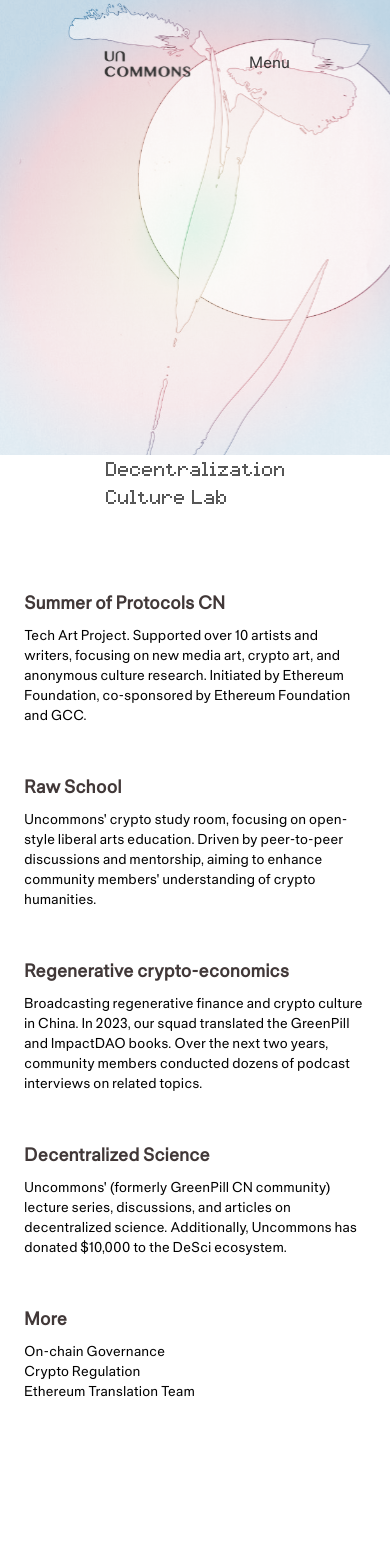
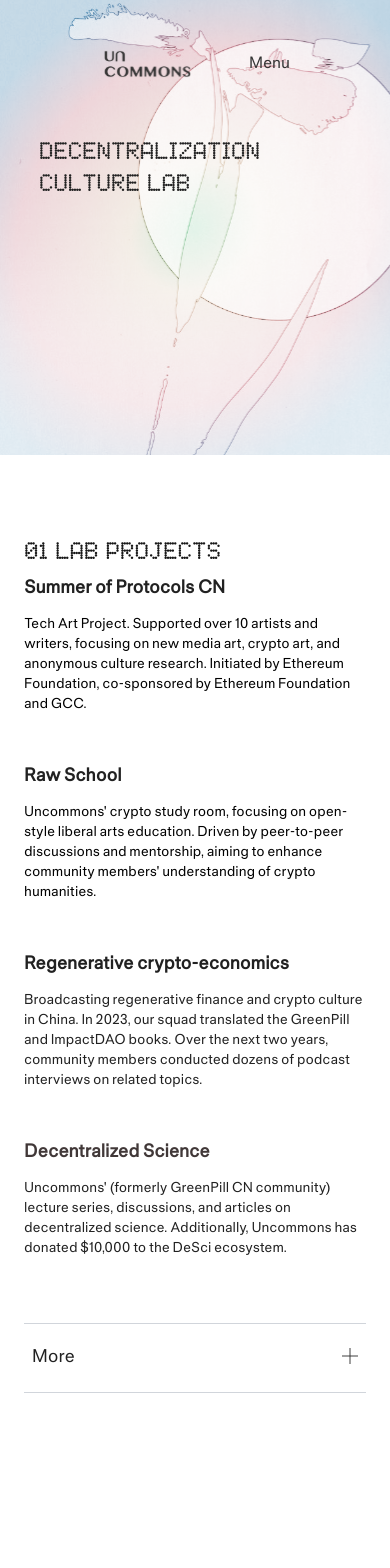
Before and after one commit to kayyueth/unco_website, a Next.js app in the folder unco_web/: page /lab in a window 390 px wide. Shown: the top 1568 px of the page. Built offline with nearby package versions, Linux system fonts and the light colour scheme.

Commit message:
feat: lab mobile 50%

```diff
--- a/unco_web/app/lab/page.tsx
+++ b/unco_web/app/lab/page.tsx
@@ -1,21 +1,34 @@
+'use client';
+import { useState } from "react";
 
-export default function Lab() {
+const Lab = () => {
+  const [isOpen, setIsOpen] = useState(false);
+
+  const toggleContent = () => {
+    setIsOpen(!isOpen);
+  };
+
   return (
       <div>
-        <div className="flex flex-col items-center sm:w-4/5 mx-auto">
+        <div className="flex flex-col items-center md:w-4/5 mx-auto">
 
-            {/* Mobile Version */}
-            <div className="sm:hidden">
+              {/* Mobile-Only Image */}
+            <div className="md:hidden w-full">
               <img src="/lab_mobile.svg" className="w-full"/>
             </div>
 
-            {/* Web Version */}
-            <div className="sm:mt-44 md:w-[53%] sm:min-h-[500px] flex items-center text-left text-midGray font-by57 text-xl sm:text-5xl">
+            {/* Mobile-Version Title */}
+            <div className="md:hidden absolute top-[16%] left-[10%] md:items-center md:text-left text-midGray font-by57 text-2xl">
+              <h1>DECENTRALIZATION<br/>CULTURE LAB</h1>
+            </div>
+
+            {/* Web-Version Title */}
+            <div className="hidden md:mt-44 md:w-[53%] md:min-h-[500px] md:flex md:items-center md:text-left text-midGray font-by57 md:text-5xl">
               <h1>Decentralization<br/>Culture Lab</h1>
             </div>
 
-            <div className="mt-20 w-full flex flex-col px-20 items-center md:flex-row md:items-start gap-10 md:gap-[10%] px-6 md:px-[100px]">
-              {/* Image Section */}
+            <div className="mt-20 w-full flex flex-col px-20 md:items-center md:flex-row md:items-start md:gap-10 md:gap-[10%] px-6 md:px-[100px]">
+              {/* Web-Only Image */}
               <img
                 src="/lab_img.svg"
                 className="w-full max-w-[310px] md:w-[40%] object-contain hidden sm:block"
@@ -23,26 +36,27 @@
               />
 
               {/* Content Section */}
+              <h1 className="md:hidden font-by57 text-2xl text-[8AAFAF]">01 LAB PROJECTS</h1>
               <div className="flex flex-wrap gap-12 text-left text-midGray text-sm">
                 <div className="w-full lg:max-w-[45%]">
-                  <h1 className="font-semibold text-lg mb-2 text-brown">Summer of Protocols CN</h1>
-                  <p className="text-black">
+                  <h1 className="font-semibold text-lg mb-2 mt-2">Summer of Protocols CN</h1>
+                  <p className="text-black mt-3">
                     Tech Art Project. Supported over 10 artists and writers, focusing on new
                     media art, crypto art, and anonymous culture research. Initiated by
                     Ethereum Foundation, co-sponsored by Ethereum Foundation and GCC.
                   </p>
                 </div>
                 <div className="w-full lg:max-w-[45%]">
-                  <h1 className="font-semibold text-lg mb-2 text-brown">Raw School</h1>
-                  <p className="text-black">
+                  <h1 className="font-semibold text-lg mb-2">Raw School</h1>
+                  <p className="text-black mt-3">
                     Uncommons' crypto study room, focusing on open-style liberal arts
                     education. Driven by peer-to-peer discussions and mentorship, aiming to
                     enhance community members' understanding of crypto humanities.
                   </p>
                 </div>
                 <div className="w-full lg:max-w-[45%]">
-                  <h1 className="font-semibold text-lg mb-2 text-brown">Regenerative crypto-economics</h1>
-                  <p className="text-black">
+                  <h1 className="font-semibold text-lg mb-2">Regenerative crypto-economics</h1>
+                  <p className="mt-3">
                     Broadcasting regenerative finance and crypto culture in China. In 2023,
                     our squad translated the GreenPill and ImpactDAO books. Over the next two
                     years, community members conducted dozens of podcast interviews on
@@ -51,20 +65,36 @@
                 </div>
                 <div className="w-full  lg:max-w-[45%]">
                   <h1 className="font-semibold text-lg mb-2 text-brown">Decentralized Science</h1>
-                  <p className="text-black">
+                  <p className="mt-3">
                     Uncommons' (formerly GreenPill CN community) lecture series,
                     discussions, and articles on decentralized science. Additionally,
                     Uncommons has donated $10,000 to the DeSci ecosystem.
                   </p>
                 </div>
+
+                {/* More Section */}
                 <div className="w-full lg:max-w-[45%]">
-                  <h1 className="font-semibold text-lg mb-2 text-brown">More</h1>
-                  <p className="text-black">
+                  <div className="md:hidden w-full border-t border-gray-300 my-4"></div>
+                  <div className="flex justify-between ml-2 md:ml-0 mr-2">
+                    <h1 className="md:font-semibold text-lg mb-1 mt-1">More</h1>
+                    <img
+                      src="/plus_icon.svg"
+                      alt="Toggle Content"
+                      className="cursor-pointer w-4 h-4 mt-2 md:hidden"
+                      onClick={toggleContent}
+                    />
+                  </div>
+                  <p className={`${
+                        isOpen ? "block" : "hidden"
+                      } md:block ml-2 md:ml-0 text-gray-600 underline`}
+                    >
                     On-chain Governance <br />
                     Crypto Regulation <br />
                     Ethereum Translation Team
                   </p>
+                  <div className="md:hidden w-full border-t border-gray-300 my-4"></div>
                 </div>
+
               </div>
             </div>
 
@@ -98,3 +128,5 @@
     </div>
   );
 }
+
+export default Lab;
```
Also changed, not shown: unco_web/public/plus_icon.svg (added).
